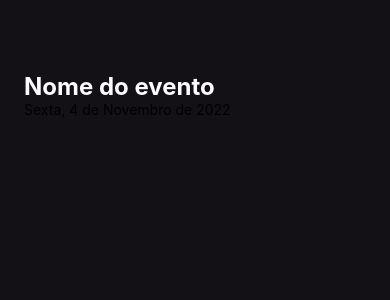
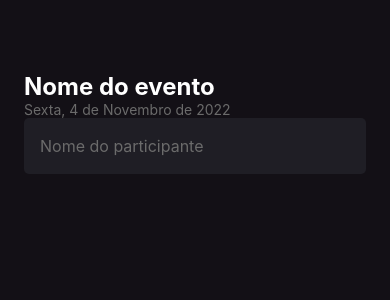
Before and after one commit to marcoscode404/ProjectIniciandoComReactNative, a React Native app in the folder imhere/: screen / in a window 390 px wide. Shown: the top 300 px of the page. Built offline with nearby package versions, Linux system fonts and the light colour scheme.

Commit message:
trabalhando com input

```diff
--- a/imhere/src/screens/Home/index.tsx
+++ b/imhere/src/screens/Home/index.tsx
@@ -1,4 +1,4 @@
-import { Text, View } from "react-native";
+import { Text, TextInput, View } from "react-native";
 import { styles } from "./styles";
 
 export function Home() {
@@ -8,9 +8,15 @@
                 Nome do evento
             </Text>
 
-      <Text>
+            <Text style={styles.eventDate}>
                 Sexta, 4 de Novembro de 2022
             </Text>
+
+            <TextInput
+                style={styles.input}
+                placeholder={'Nome do participante'}
+                placeholderTextColor="#6B6B6B"
+            />
         </View>
     )
 }
--- a/imhere/src/screens/Home/styles.ts
+++ b/imhere/src/screens/Home/styles.ts
@@ -7,10 +7,21 @@
       padding: 24
     },
     eventName: {
-      color: '#FDFCFE',
+      color: '#FFF',
       fontSize: 24,
       fontWeight: 'bold',
       marginTop: 48
+    },
+    eventDate: {
+        color: '#6B6B6B'
+    },
+    input: {
+        height: 56,
+        backgroundColor: '#1F1E25',
+        borderRadius: 5,
+        color: '#FFF',
+        padding: 16,
+        fontSize: 16,
     }
 
   })
```
Lines whose indentation alone changed are shown as unchanged.
